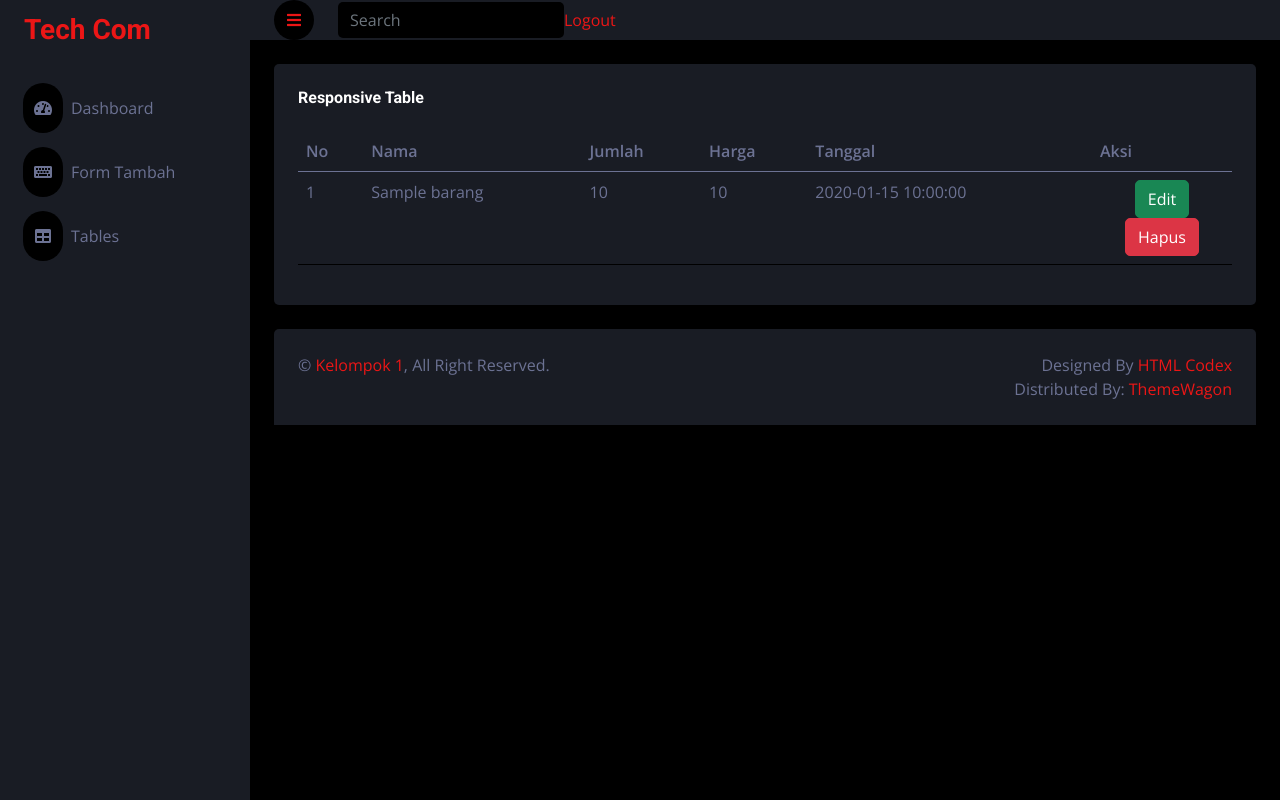
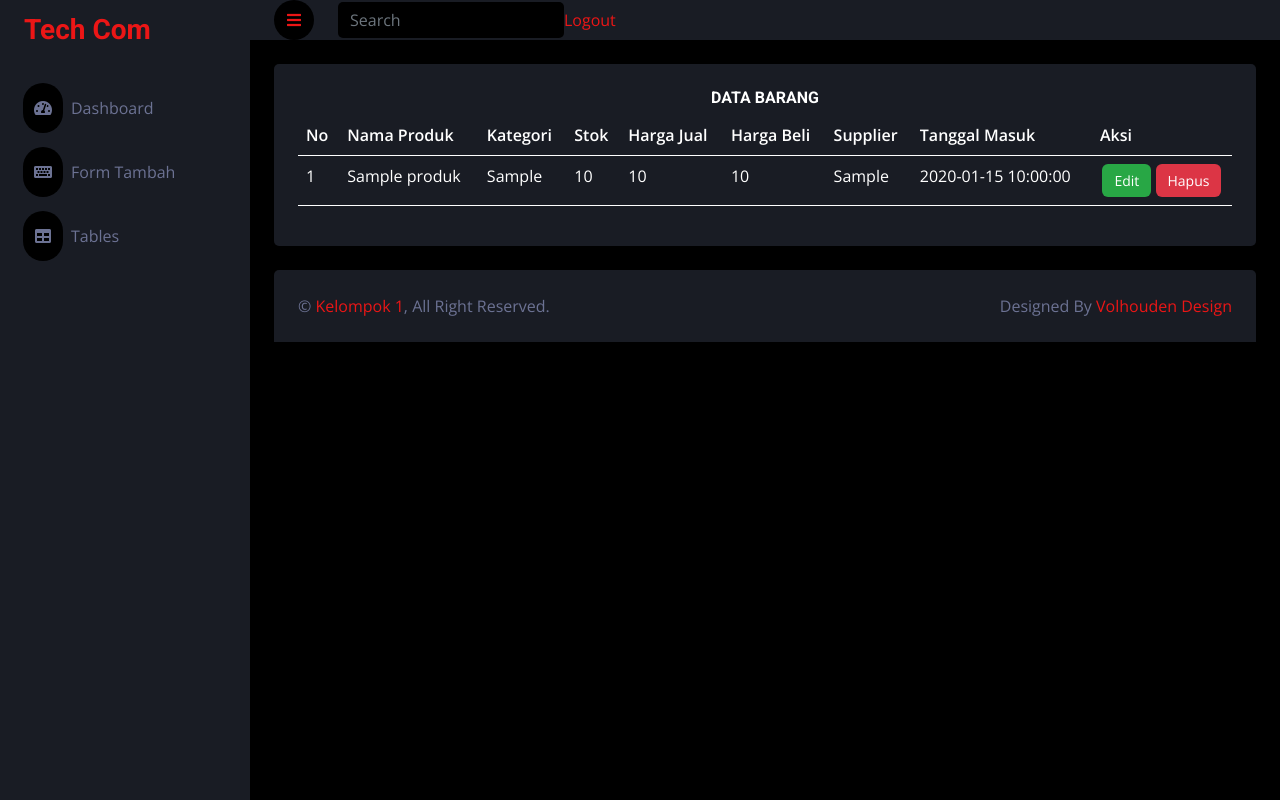
Before and after one commit to 481n4y4/Kelompok1-TA, a PHP site: page /table.php in a window 1280 px wide. Run offline with PHP 8.4, Linux system fonts and the light colour scheme; tables that the repository leaves empty or names only in its code hold one stand-in row (values such as "Sample post"); some libraries are stand-ins or nearby versions.

Commit message:
Perubahan tabel

```diff
--- /dev/null
+++ b/css/table.css
@@ -0,0 +1,48 @@
+/* Ubah warna teks tabel jadi putih */
+.table, .table th, .table td {
+    color: white;
+}
+
+/* Biar garis border tabel kelihatan */
+.table th, .table td {
+    border-color: #ffffff;
+}
+
+/* Efek hover baris */
+.table tbody tr:hover {
+    background-color: #2a2a2a;
+}
+
+.btn-edit {
+    background-color: #28a745; /* Hijau */
+    color: white;
+    border: none;
+    padding: 6px 12px;
+    border-radius: 6px;
+    font-size: 14px;
+    transition: background-color 0.3s ease;
+    display: inline-flex;
+    align-items: center;
+    gap: 5px;
+}
+
+.btn-edit:hover {
+    background-color: #218838;
+}
+
+.btn-delete {
+    background-color: #dc3545; /* Merah */
+    color: white;
+    border: none;
+    padding: 6px 12px;
+    border-radius: 6px;
+    font-size: 14px;
+    transition: background-color 0.3s ease;
+    display: inline-flex;
+    align-items: center;
+    gap: 5px;
+}
+
+.btn-delete:hover {
+    background-color: #c82333;
+}
--- a/layout/footer.php
+++ b/layout/footer.php
@@ -7,8 +7,7 @@
                         </div>
                         <div class="col-12 col-sm-6 text-center text-sm-end">
                             <!--/*** This template is free as long as you keep the footer author’s credit link/attribution link/backlink. If you'd like to use the template without the footer author’s credit link/attribution link/backlink, you can purchase the Credit Removal License from "https://htmlcodex.com/credit-removal". Thank you for your support. ***/-->
-                            Designed By <a href="https://htmlcodex.com">HTML Codex</a>
-                            <br>Distributed By: <a href="https://themewagon.com" target="_blank">ThemeWagon</a>
+                            Designed By <a href="https://htmlcodex.com">Volhouden Design</a>
                         </div>
                     </div>
                 </div>
--- a/table.php
+++ b/table.php
@@ -4,57 +4,84 @@ include 'database.php';
 function select($query)
 {
     global $db;
-
     $result = mysqli_query($db, $query);
     $rows = [];
 
     while ($row = mysqli_fetch_assoc($result)) {
         $rows[] = $row;
     }
-    return $rows; // Kembalikan array, bukan result object
+    return $rows;
 }
 
-$data_barang = select("SELECT * FROM barang");
+$data_barang = select("SELECT * FROM produk");
 ?>
 
 <?php include "layout/header.php"; ?>
+
+<!DOCTYPE html>
+<html lang="en">
+<head>
+    <meta charset="UTF-8">
+    <title>Data Barang</title>
+    <meta name="viewport" content="width=device-width, initial-scale=1.0">
+
+    </style>
+    <!-- Styles -->
+    <link rel="stylesheet" href="css/bootstrap.min.css">
+    <link rel="stylesheet" href="css/style.css">
+    <link rel="stylesheet" href="css/table.css">
+</head>
+<body>
+
 
 <!-- Table Start -->
 <div class="container-fluid pt-4 px-4">
     <div class="row g-4">
         <div class="col-12">
             <div class="bg-secondary rounded h-100 p-4">
-                <h6 class="mb-4">Responsive Table</h6>
+                <h6 class="text-center">DATA BARANG</h6>
+
                 <div class="table-responsive">
                     <table class="table">
                         <thead>
                             <tr>
                                 <th scope="col">No</th>
-                                <th scope="col">Nama</th>
-                                <th scope="col">Jumlah</th>
-                                <th scope="col">Harga</th>
-                                <th scope="col">Tanggal</th>
+                                <th scope="col">Nama Produk</th>
+                                <th scope="col">Kategori</th>
+                                <th scope="col">Stok</th>
+                                <th scope="col">Harga Jual</th>
+                                <th scope="col">Harga Beli</th>
+                                <th scope="col">Supplier</th>
+                                <th scope="col">Tanggal Masuk</th>
                                 <th scope="col">Aksi</th>
                             </tr>
                         </thead>
                         <tbody>
                             <?php $no = 1; ?>
-                            <?php foreach ($data_barang as $barang) : ?>
+                            <?php foreach ($data_barang as $produk) : ?>
                                 <tr>
                                     <td><?= $no++; ?></td>
-                                    <td><?= $barang['nama']; ?></td>
-                                    <td><?= $barang['jumlah']; ?></td>
-                                    <td><?= $barang['harga']; ?></td>
-                                    <td><?= $barang['tanggal']; ?></td>
+                                    <td><?= $produk['nama']; ?></td>
+                                    <td><?= $produk['kategori']; ?></td>
+                                    <td><?= $produk['stok']; ?></td>
+                                    <td><?= $produk['harga_beli']; ?></td>
+                                    <td><?= $produk['harga_jual']; ?></td>
+                                    <td><?= $produk['supplier']; ?></td>
+                                    <td><?= $produk['tgl_masuk']; ?></td>
                                     <td width="15%" class="text-center">
-                                        <button type="button" class="btn btn-success">Edit</button>
-                                        <button type="button" class="btn btn-danger">Hapus</button>
+                                        <button type="button" class="btn-edit">
+                                            Edit
+                                        </button>
+                                        <button type="button" class="btn-delete">
+                                            Hapus
+                                        </button>
                                     </td>
                                 </tr>
                             <?php endforeach; ?>
                         </tbody>
                     </table>
                 </div>
+
             </div>
         </div>
     </div>
```
